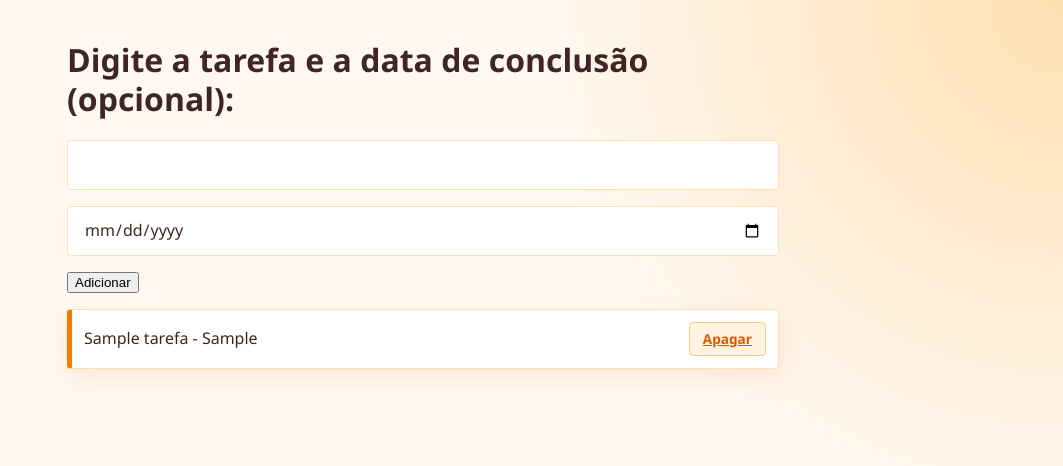
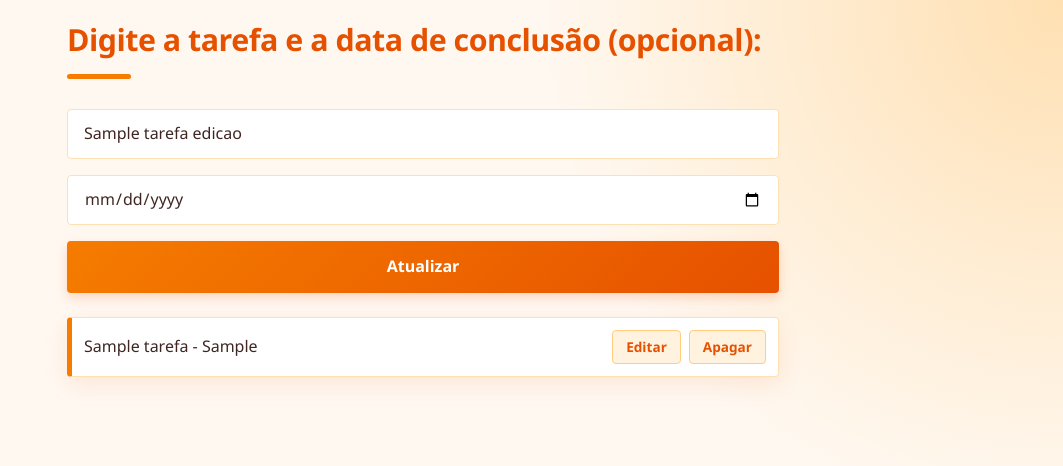
Before and after one commit to HenriqueFSG/tarefas_mvc_Flask, a Flask app: template src/tarefas/templates/base.html in a window 1280 px wide. Shown: the top 466 px of the page, without its empty margins (217-1280 px from the left). Run offline with Flask 3, Linux system fonts and the light colour scheme; the template is opened without the code that fills it: most values are stand-ins (such as "Sample title", 1, 10 or a date in 2020).

Commit message:
Feat: Funcionalidade para editar/atualizar uma tarefa individualmente

```diff
--- a/src/tarefas/app.py
+++ b/src/tarefas/app.py
@@ -14,15 +14,13 @@ def test():
 
 @app.route('/', methods=['GET', 'POST'])
 def home():
-
     if request.method == 'POST':
-        titulo_form = request.form['tituloTarefa'] # casa com o nome do input no form
-        data_conclusao_form = request.form['dataConclusao'] #casa com o nome do input no form
+        titulo_form = request.form['tituloTarefa']
+        data_conclusao_form = request.form['dataConclusao']
 
         data_corrigida = data_conclusao_form or None
-        # 'or' nesse caso é um operador de
 
-        # Instnaciamos uma nova tarefa com os dados recebidos do form
+        # Instanciamos uma nova tarefa com os dados recebidos do form
         tarefa = Tarefa(titulo=titulo_form, data_conclusao=data_corrigida)
 
         # Salvamos a tarefa no banco
@@ -38,11 +36,32 @@ def home():
         tarefas_da_pagina=tarefas
     )
 
-# Crie uma nova funcionalidade para apagar casa uma das tarefas cadastradas
 @app.route('/delete/<int:id>')
 def apagar_id_especificado(id):
     Tarefa.apagarTarefa(id)
     return redirect(url_for('home'))
 
+@app.route('/edit/<int:id>', methods=['GET', 'POST'])
+def editar_tarefa(id):
+    if request.method == 'POST':
+        titulo_form = request.form['tituloTarefa']
+        data_conclusao_form = request.form['dataConclusao']
+        data_corrigida = data_conclusao_form or None
+
+        tarefa = Tarefa(titulo=titulo_form, id=id, data_conclusao=data_corrigida)
+        tarefa.atualizarTarefa()
+
+        return redirect(url_for('home'))
+
+    tarefas = Tarefa.listarTarefas()
+    tarefa_selecionada = Tarefa.carregarTarefa(id)
+
+    return render_template(
+        'base.html',
+        titulo_da_pagina='Editar tarefa',
+        tarefas_da_pagina=tarefas,
+        tarefa_edicao=tarefa_selecionada
+    )
+
 if __name__ == '__main__':
     app.run()
--- a/src/tarefas/static/style.css
+++ b/src/tarefas/static/style.css
@@ -15,7 +15,6 @@
     --borda: #ffe0b2;
     --sombra: 0 8px 24px rgba(230, 81, 0, 0.10);
 }
-
 
 * {
     box-sizing: border-box;
@@ -40,7 +39,6 @@ body {
     line-height: 1.2;
 }
 
-
 h2 {
     margin: 0 0 30px;
     color: var(--laranja-escuro);
@@ -59,7 +57,6 @@ h2::after {
     border-radius: 10px;
     background: var(--laranja-principal);
 }
-
 
 input {
     display: block;
@@ -96,8 +93,7 @@ input:focus {
     box-shadow: 0 0 0 4px rgba(245, 124, 0, 0.14);
 }
 
-
-body > button {
+body > form > button {
     display: block;
     width: 100%;
     min-height: 52px;
@@ -127,13 +123,13 @@ body > button {
         filter 0.2s ease;
 }
 
-body > button:hover {
+body > form > button:hover {
     transform: translateY(-2px);
     box-shadow: 0 8px 18px rgba(230, 81, 0, 0.28);
     filter: brightness(1.04);
 }
 
-body > button:active {
+body > form > button:active {
     transform: translateY(0);
     box-shadow: 0 3px 8px rgba(230, 81, 0, 0.18);
 }
@@ -143,7 +139,6 @@ button:focus-visible {
     outline-offset: 3px;
 }
 
-
 #listaTarefas {
     display: flex;
     flex-direction: column;
@@ -151,8 +146,6 @@ button:focus-visible {
     margin-top: 16px;
     padding-inline-start: 0;
 }
-
-/* Cada tarefa é um div criado pelo JavaScript */
 
 #listaTarefas > li {
     display: flex;
@@ -184,11 +177,11 @@ button:focus-visible {
     box-shadow: 0 10px 28px rgba(230, 81, 0, 0.15);
 }
 
-
 #listaTarefas a {
     flex-shrink: 0;
     margin-left: 0 !important;
     padding: 8px 13px;
+    text-decoration: none;
 
     color: var(--laranja-escuro);
     background: var(--laranja-suave);
@@ -213,6 +206,12 @@ button:focus-visible {
     border-color: var(--laranja-escuro);
 }
 
+/* Container para alinhar os botões de ação */
+.acoes-tarefa {
+    display: flex;
+    gap: 8px;
+    align-items: center;
+}
 
 @media (max-width: 600px) {
     body {
@@ -225,6 +224,7 @@ button:focus-visible {
 
     #listaTarefas > li {
         align-items: flex-start;
+        flex-direction: column;
         gap: 12px;
         padding: 14px;
     }
@@ -233,7 +233,6 @@ button:focus-visible {
         padding: 7px 10px;
     }
 }
-
 
 @media (prefers-reduced-motion: reduce) {
     *,
--- a/src/tarefas/templates/base.html
+++ b/src/tarefas/templates/base.html
@@ -3,99 +3,28 @@
 <head>
     <meta charset="UTF-8">
     <meta name="viewport" content="width=device-width, initial-scale=1.0">
-    <title>{{ titulo }}</title>
-    <link rel="stylesheet" href="{{ url_for('static', filename= 'style.css') }}">
+    <title>{{ titulo_da_pagina }}</title>
+    <link rel="stylesheet" href="{{ url_for('static', filename='style.css') }}">
 </head>
 <body>
-    <h1>Digite a tarefa e a data de conclusão (opcional):</h1>
+    <h2>Digite a tarefa e a data de conclusão (opcional):</h2>
 
-    <form method="POST"> <!-- seleciona o método HTTP -->
-        <input type="text" id="tituloTarefa" name="tituloTarefa">
-        <input type="date" id="dataConclusao" name="dataConclusao">
-        <button type="submit">Adicionar</button>
+    <form method="POST">
+        <input type="text" id="tituloTarefa" name="tituloTarefa" placeholder="O que precisa ser feito?" value="{{ tarefa_edicao.titulo if tarefa_edicao else '' }}" required>
+        <input type="date" id="dataConclusao" name="dataConclusao" value="{{ tarefa_edicao.data_conclusao if tarefa_edicao else '' }}">
+        <button type="submit">{{ 'Atualizar' if tarefa_edicao else 'Adicionar' }}</button>
     </form>
-    <!-- <output id="listaTarefas">Nenhuma tarefa cadastrada</output> -->
 
     <ul id="listaTarefas">
         {% for tarefa in tarefas_da_pagina %}
             <li>
-                {{ tarefa.titulo_tarefa }} - {{ tarefa.data_conclusao }}
-                <a href="{{ url_for('apagar_id_especificado', id=tarefa.id_tarefa) }}">Apagar</a>
+                <span>{{ tarefa.titulo_tarefa }} - {{ tarefa.data_conclusao }}</span>
+                <div class="acoes-tarefa">
+                    <a href="{{ url_for('editar_tarefa', id=tarefa.id_tarefa) }}">Editar</a>
+                    <a href="{{ url_for('apagar_id_especificado', id=tarefa.id_tarefa) }}">Apagar</a>
+                </div>
             </li>
         {% endfor %}
     </ul>
-
-    <!--
-        // Aplicação MVC (Molagem-Vosualização-Controle)
-
-        // Seção de Modelagem
-        let tarefas;
-        const tarefasSalvas = JSON.parse(localStorage.getItem('tarefas'));
-
-        if (Array.isArray(tarefasSalvas)) {
-            tarefas = tarefasSalvas;
-        } else {
-            tarefas = [];
-        }
-
-        function salvarTarefas() {
-            localStorage.setItem('tarefas', JSON.stringify(tarefas));
-        }
-
-        // Seção de Visualização
-        function renderizarTarefas() {
-            const listaTarefas = document.getElementById('listaTarefas');
-            listaTarefas.innerHTML = "";
-
-            tarefas.forEach(function(tarefa) {
-                const divTarefa = document.createElement('div');
-                divTarefa.innerHTML = tarefa.tituloTarefa + '-' + tarefa.DataConsclusao;
-
-                const botaoApagar = document.createElement('button');
-                botaoApagar.innerHTML = "❌ Apagar";
-                botaoApagar.onclick = apagarTarefa;
-                botaoApagar.id = tarefa.idTarefa;
-
-                divTarefa.appendChild(botaoApagar);
-                listaTarefas.appendChild(divTarefa);
-            })
-        }
-
-        // Seção de Controle
-        function adicionarTarefa() {
-            const tituloTarefa = document.getElementById('tituloTarefa').value;
-            const dataConclusao = document.getElementById('dataConclusao').value;
-
-            tarefas.push(
-                {
-                    tituloTarefa: tituloTarefa,
-                    DataConsclusao: dataConclusao,
-                    idTarefa: Date.now()
-                }
-            );
-
-            salvarTarefas();
-            renderizarTarefas();
-        }
-
-        function apagarTarefa(evento) {
-            const botaoClicado = evento.target;
-            const idTarefa = botaoClicado.id;
-            tarefas = tarefas.filter(function (tarefa) {
-                if (tarefa.idTarefa == idTarefa) {
-                    return false;
-                } else {
-                    return true;
-                }
-            });
-
-            salvarTarefas();
-            renderizarTarefas();
-
-        }
-
-        renderizarTarefas();
-
-    </script> -->
 </body>
 </html>
```
Also changed, not shown: src/tarefas/models/tarefa.py (+37 -7 lines).
